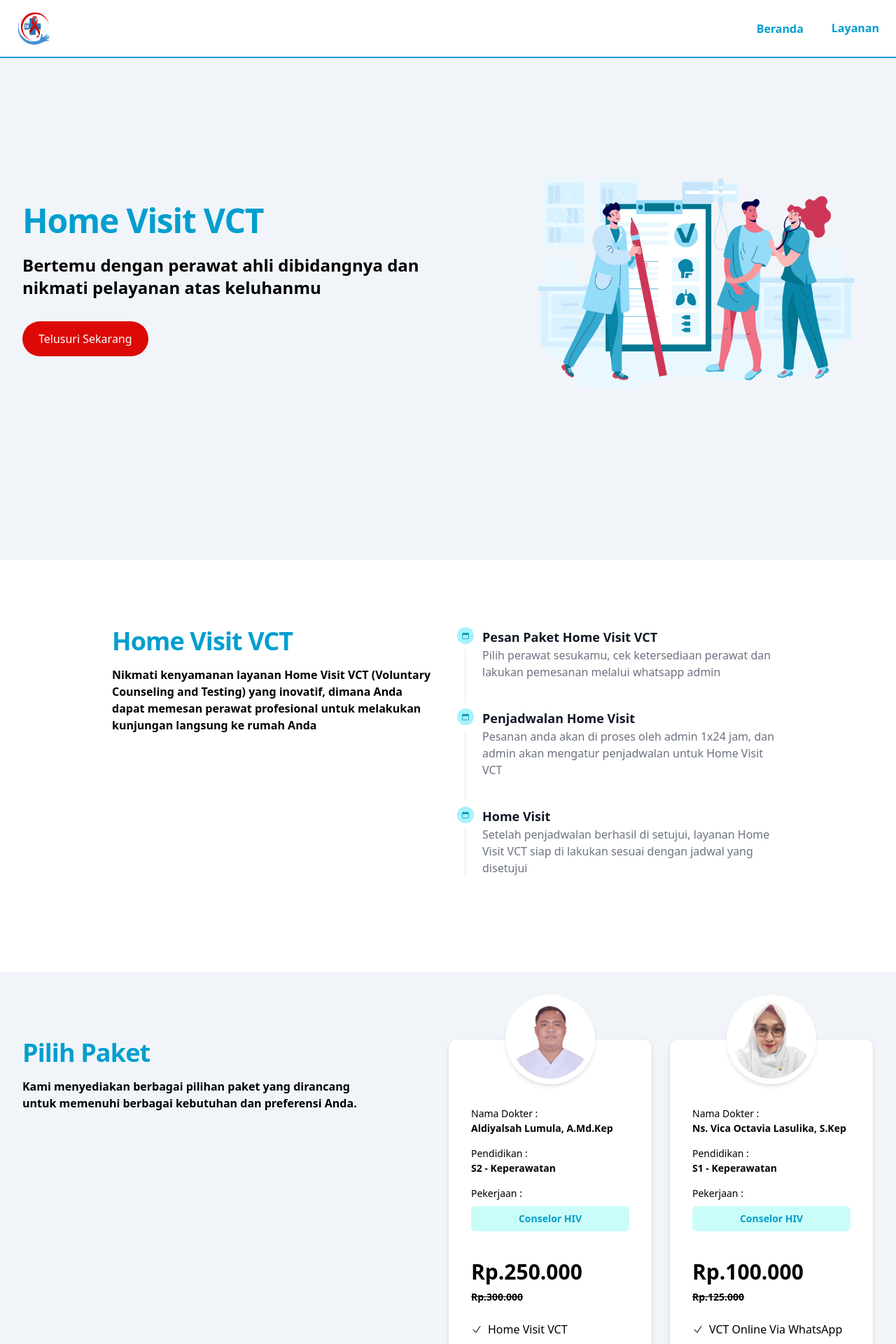
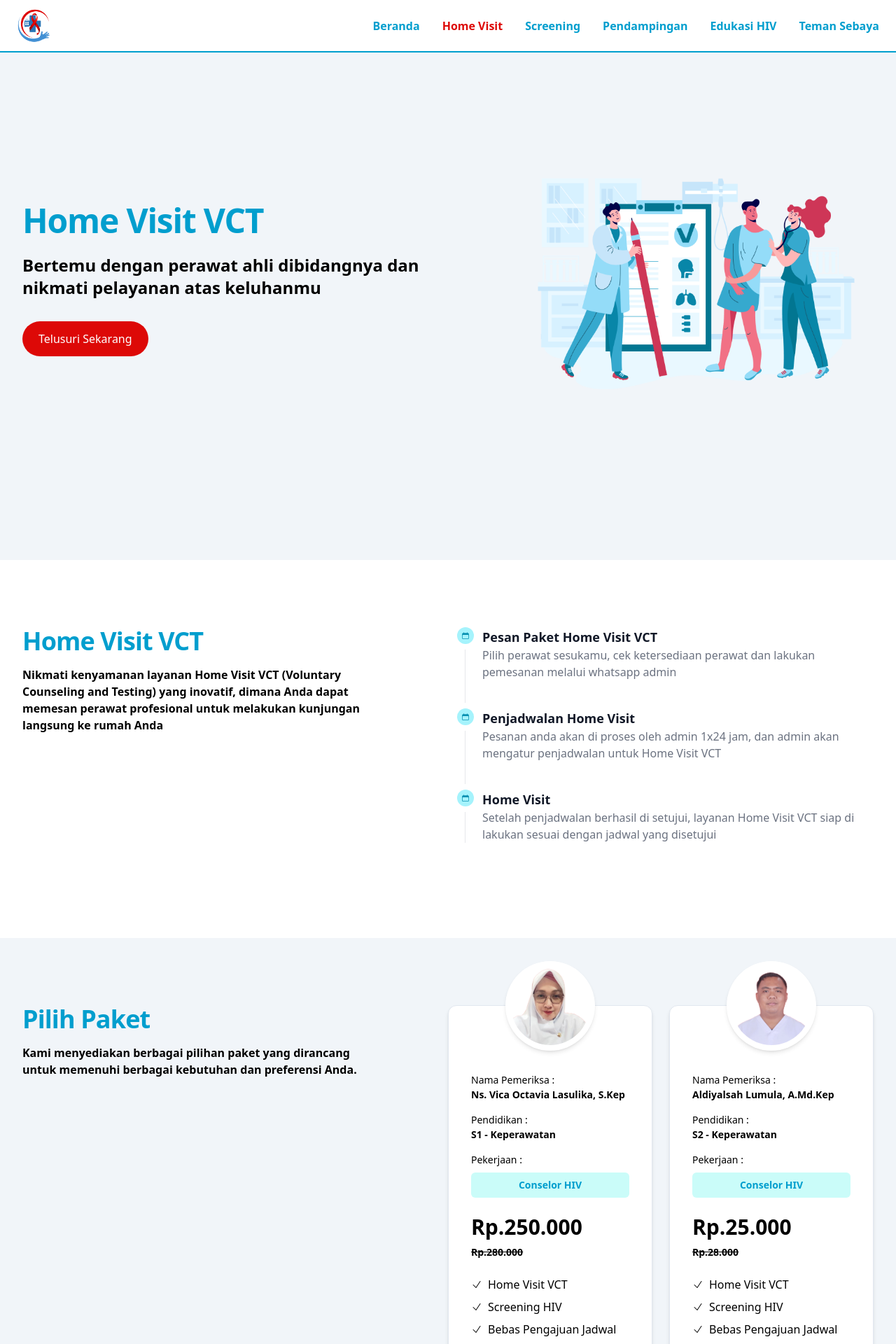
Before and after one commit to OnyanPokon/hiv-kesmas, a React (Vite) app: page /visit in a window 1280 px wide. Shown: the top 1920 px of the page at 70% size. Built offline with nearby package versions, Linux system fonts and the light colour scheme.

Commit message:
fix: updating data source

```diff
--- a/public/variables.json
+++ b/public/variables.json
@@ -4,44 +4,88 @@
       {
         "id" : "HV1",
         "package_name" : "Home Visit VCT",
-        "name" : "Aldiyalsah Lumula, A.Md.Kep",
-        "img_url" : "/profile/home-visit/visiti-2.png",
-        "study" : "S2 - Keperawatan",
+        "name" : "Ns. Vica Octavia Lasulika, S.Kep",
+        "study" : "S1 - Keperawatan",
+        "img_url" : "/profile/home-visit/visiti-1.png",
         "specialist" : "Conselor HIV",
+        "packages" : [
+          {
+            "id" : "P1-HV1",
             "cost" : "Rp.250.000",
-        "discount" : "Rp.300.000",
+            "discount" : "Rp.280.000",
             "benefits" : [
               {
-            "id" : "HV1-B1",
+                "id" : "P1-HV1-B1",
                 "benefit" : "Home Visit VCT"
               },
               {
-            "id" : "HV1-B1",
-            "benefit" : "Gratis Screening HIV"
+                "id" : "P1-HV1-B2",
+                "benefit" : "Screening HIV"
               },
               {
-            "id" : "HV1-B1",
+                "id" : "P1-HV1-B3",
                 "benefit" : "Bebas Pengajuan Jadwal"
+              }
+            ]
+          },
+          {
+            "id" : "P2-HV1",
+            "cost" : "Rp.35.000",
+            "discount" : "Rp.40.000",
+            "benefits" : [
+              {
+                "id" : "P2-HV1-B1",
+                "benefit" : "VCT Online (Zoom/Video Call)"
+              },
+              {
+                "id" : "P2-HV1-B2",
+                "benefit" : "Bebas Pengajuan Jadwal"
+              }
+            ]
           }
         ]
       },
       {
         "id" : "HV2",
         "package_name" : "Home Visit VCT",
-        "name" : "Ns. Vica Octavia Lasulika, S.Kep",
-        "study" : "S1 - Keperawatan",
-        "img_url" : "/profile/home-visit/visiti-1.png",
+        "name" : "Aldiyalsah Lumula, A.Md.Kep",
+        "img_url" : "/profile/home-visit/visiti-2.png",
+        "study" : "S2 - Keperawatan",
         "specialist" : "Conselor HIV",
-        "cost" : "Rp.100.000",
-        "discount" : "Rp.125.000",
+        "packages" : [
+          {
+            "id" : "P1-HV2",
+            "cost" : "Rp.25.000",
+            "discount" : "Rp.28.000",
             "benefits" : [
               {
-            "id" : "HV2-B1",
-            "benefit" : "VCT Online Via WhatsApp"
+                "id" : "P1-HV2-B1",
+                "benefit" : "Home Visit VCT"
               },
               {
-            "id" : "HV2-B2",
+                "id" : "P1-HV2-B2",
+                "benefit" : "Screening HIV"
+              },
+              {
+                "id" : "P1-HV2-B2",
                 "benefit" : "Bebas Pengajuan Jadwal"
+              }
+            ]
+          },
+          {
+            "id" : "P2-HV2",
+            "cost" : "Rp.35.000",
+            "discount" : "Rp.40.000",
+            "benefits" : [
+              {
+                "id" : "P2-HV2-B1",
+                "benefit" : "VCT Online (Zoom/Video Call)"
+              },
+              {
+                "id" : "P2-HV2-B2",
+                "benefit" : "Bebas Pengajuan Jadwal"
+              }
+            ]
           }
         ]
       }
@@ -121,7 +165,7 @@
         "benefits" : [
           {
             "id" : "N1-B1",
-            "benefit" : "Paket 1 Bulan"
+            "benefit" : "Paket 1 Bulan Pendampingan"
           },
           {
             "id" : "N1-B2",
@@ -140,7 +184,7 @@
         "benefits" : [
           {
             "id" : "N2-B1",
-            "benefit" : "Paket 1 Bulan"
+            "benefit" : "Paket 1 Bulan Pendampingan"
           },
           {
             "id" : "N2-B2",
@@ -159,16 +203,36 @@
         "study" : "S1 - Keperawatan",
         "img_url" : "/profile/edukasi/ramadhan.png",
         "specialist" : "Educator HIV",
+        "packages" : [
+          {
+            "id" : "P1-E1",
             "cost" : "Rp.25.000",
             "discount" : "Rp.28.000",
             "benefits" : [
               {
-            "id" : "E1-B1",
+                "id" : "P1-E1-B1",
                 "benefit" : "Edukasi Via WhatsApp"
               },
               {
-            "id" : "E1-B2",
+                "id" : "P1-E1-B2",
                 "benefit" : "Bebas Pengajuan Jadwal"
+              }
+            ]
+          },
+          {
+            "id" : "P2-E1",
+            "cost" : "Rp.35.000",
+            "discount" : "Rp.40.000",
+            "benefits" : [
+              {
+                "id" : "P2-E1-B1",
+                "benefit" : "Edukasi Via Zoom"
+              },
+              {
+                "id" : "P2-E1-B2",
+                "benefit" : "Bebas Pengajuan Jadwal"
+              }
+            ]
           }
         ]
       },
@@ -179,19 +243,59 @@
         "study" : "S1 - Keperawatan",
         "img_url" : "/profile/edukasi/nirwanto.png",
         "specialist":"Educator HIV",
+        "packages" : [
+          {
+            "id" : "P1-E2",
+            "cost" : "Rp.25.000",
+            "discount" : "Rp.28.000",
+            "benefits" : [
+              {
+                "id" : "P1-E2-B1",
+                "benefit" : "Edukasi Via WhatsApp"
+              },
+              {
+                "id" : "P1-E2-B2",
+                "benefit" : "Bebas Pengajuan Jadwal"
+              }
+            ]
+          },
+          {
+            "id" : "P2-E2",
             "cost" : "Rp.35.000",
             "discount" : "Rp.40.000",
             "benefits" : [
               {
-            "id" : "E2-B1",
-            "benefit" : "Edukasi Via Zoom atau Video Call"
+                "id" : "P2-E2-B1",
+                "benefit" : "Edukasi Via Zoom"
               },
               {
-            "id" : "E2-B2",
+                "id" : "P2-E2-B2",
                 "benefit" : "Bebas Pengajuan Jadwal"
               }
             ]
           }
         ]
       }
+    ]
+  },
+  "friends" : {
+    "friend" : [
+      {
+        "id" : "F1",
+        "package_name" : "Temukan Teman Sebaya Terdekatmu",
+        "cost" : "Rp.25.000",
+        "discount" : "Rp.30.000",
+        "benefits" : [
+          {
+            "id" : "F1-B1",
+            "benefit" : "Rekomendasi Teman Sebaya"
+          },
+          {
+            "id" : "F1-B2",
+            "benefit" : "Interaksi Bersama Tanpa Batas"
           }
+        ]
+      }
+    ]
+  }
+}
--- a/src/App.jsx
+++ b/src/App.jsx
@@ -9,6 +9,7 @@ import Screening from './pages/Screening';
 import Pendampingan from './pages/Pendampingan';
 import Edukasi from './pages/Edukasi';
 import Footer from './components/Footer/Footer';
+import Teman from './pages/Teman';
 
 function App() {
   return (
@@ -20,6 +21,7 @@ function App() {
         <Route path="/screening" element={<Screening />} />
         <Route path="/pendampingan" element={<Pendampingan />} />
         <Route path="/edukasi" element={<Edukasi />} />
+        <Route path="/teman" element={<Teman />} />
       </Routes>
       <Footer />
     </Flowbite>
--- a/src/components/Navbar/Navbar.jsx
+++ b/src/components/Navbar/Navbar.jsx
@@ -1,5 +1,5 @@
 import React, { useState } from 'react';
-import { Button, Dropdown } from 'flowbite-react';
+import { Button } from 'flowbite-react';
 import { Link, NavLink, useNavigate } from 'react-router-dom';
 
 import { HiMenu } from 'react-icons/hi';
@@ -15,7 +15,7 @@ function Navbar() {
 
   return (
     <nav className="font-Poppins w-full fixed z-10">
-      <div className="w-full bg-white py-4 border-b-2 border-color-info-500">
+      <div className="w-full bg-white py-3 border-b-2 border-color-info-500">
         <div className="max-w-screen-xl bg-white mx-auto flex justify-between items-center px-6 z-10">
           <div>
             <ul className="flex lg:gap-2 items-center list-none">
@@ -26,27 +26,37 @@ function Navbar() {
             <HiMenu />
           </Button>
           <div className="hidden lg:block">
-            <ul className="flex items-center gap-10 text-color-info-500 text-lg">
-              <li><Link to="/" className="font-bold text-base">Beranda</Link></li>
-
-              <Dropdown
-                label=""
-                dismissOnClick={false}
-                renderTrigger={() => <li className="font-bold text-base hover:cursor-pointer">Layanan</li>}
-              >
-                <Dropdown.Item>
-                  <Link to="/visit">Home Visit</Link>
-                </Dropdown.Item>
-                <Dropdown.Item>
-                  <Link to="/screening">Screening</Link>
-                </Dropdown.Item>
-                <Dropdown.Item>
-                  <Link to="/Pendampingan">Pendampingan</Link>
-                </Dropdown.Item>
-                <Dropdown.Item>
-                  <Link to="/Edukasi">Edukasi HIV</Link>
-                </Dropdown.Item>
-              </Dropdown>
+            <ul className="flex items-center gap-8 text-color-info-500 text-lg">
+              <li>
+                <NavLink to="/" className={({ isActive }) => (`font-bold text-base ${isActive ? 'text-color-primary-500' : 'text-color-info-500'}`)}>
+                  Beranda
+                </NavLink>
+              </li>
+              <li>
+                <NavLink to="/visit" className={({ isActive }) => (`font-bold text-base ${isActive ? 'text-color-primary-500' : 'text-color-info-500'}`)}>
+                  Home Visit
+                </NavLink>
+              </li>
+              <li>
+                <NavLink to="/screening" className={({ isActive }) => (`font-bold text-base ${isActive ? 'text-color-primary-500' : 'text-color-info-500'}`)}>
+                  Screening
+                </NavLink>
+              </li>
+              <li>
+                <NavLink to="/pendampingan" className={({ isActive }) => (`font-bold text-base ${isActive ? 'text-color-primary-500' : 'text-color-info-500'}`)}>
+                  Pendampingan
+                </NavLink>
+              </li>
+              <li>
+                <NavLink to="/edukasi" className={({ isActive }) => (`font-bold text-base ${isActive ? 'text-color-primary-500' : 'text-color-info-500'}`)}>
+                  Edukasi HIV
+                </NavLink>
+              </li>
+              <li>
+                <NavLink to="/teman" className={({ isActive }) => (`font-bold text-base ${isActive ? 'text-color-primary-500' : 'text-color-info-500'}`)}>
+                  Teman Sebaya
+                </NavLink>
+              </li>
             </ul>
           </div>
         </div>
--- a/src/pages/Edukasi.jsx
+++ b/src/pages/Edukasi.jsx
@@ -55,7 +55,7 @@ function Edukasi() {
         </div>
       </section>
       <section className="bg-white">
-        <div className="max-w-screen-lg mx-auto flex flex-col lg:flex-row  gap-y-12 gap-x-12 py-24 px-8">
+        <div className="max-w-screen-xl mx-auto flex flex-col lg:flex-row  gap-y-12 gap-x-12 py-24 px-8">
           <div className="w-full">
             <h2 className="mb-4 text-2xl  md:text-4xl tracking-tight font-extrabold text-color-info-500">Edukasi HIV</h2>
             <p className="max-w-lg text-sm md:text-base font-semibold">
@@ -118,7 +118,7 @@ function Edukasi() {
                     </div>
                   </div>
                   <div className="flex flex-col gap-y-px text-sm">
-                    Nama Dokter :
+                    Nama Pemeriksa :
                     <span className=" font-semibold">{educator.name}</span>
                   </div>
                   <div className="flex flex-col gap-y-px text-sm">
@@ -129,14 +129,21 @@ function Edukasi() {
                     Pekerjaan :
                     <span className="text-sm font-semibold py-2 px-4 bg-color-info-100 text-color-info-500 rounded-md w-full text-center">{educator.specialist}</span>
                   </div>
+
+                </div>
+                <div>
+                  {educator.packages.map((paket) => (
+                    <>
                       <div className="flex flex-col gap-y-2 mt-6">
-                    <span className="text-3xl  font-extrabold">{educator.cost}</span>
+                        <span className="text-3xl  font-extrabold">{paket.cost}</span>
                         <span className="text-sm font-semibold">
-                      <s>{educator.discount}</s>
+                          <s>{paket.discount}</s>
                           {' '}
                         </span>
-                    <div className="flex flex-col gap-y-2 mt-4">
-                      {educator.benefits.map((benefit) => (
+                        <div
+                          className="flex flex-col gap-y-2 mt-4"
+                        >
+                          {paket.benefits.map((benefit) => (
                             <span className="inline-flex items-center gap-x-2">
                               <HiCheck />
                               {benefit.benefit}
@@ -144,13 +151,13 @@ function Edukasi() {
                           ))}
                         </div>
                       </div>
-                </div>
-                <div>
-                  <Button className="w-full border border-slate-200 shadow-sm mt-6" color="white_info" onClick={() => handlePackage(educator)}>
+                      <Button className="w-full border border-slate-200 shadow-sm mt-6" color="white_info" onClick={() => handlePackage(paket)}>
                         Chat
                         {' '}
-                    {educator.cost}
+                        {paket.cost}
                       </Button>
+                    </>
+                  ))}
                 </div>
               </div>
             ))}
--- a/src/pages/Pendampingan.jsx
+++ b/src/pages/Pendampingan.jsx
@@ -39,8 +39,7 @@ function Pendampingan() {
               Pendampingan Minum Obat
             </h1>
             <p className="max-w-xl mb-6 font-bold lg:mb-8 md:text-lg lg:text-2xl ">
-              Para ahli setia menememani kamu dan memberikan
-              rekomendasi obat yang cocok dengan kondisimu
+              itu mo tulis Para ahli siap mendampingi pengobatanmu sampai kondisimu membaik
             </p>
             <Button pill color="primary" size="lg" onClick={scrollToTarget}>
               Telusuri Sekarang
@@ -56,7 +55,7 @@ function Pendampingan() {
         </div>
       </section>
       <section className="bg-white">
-        <div className="max-w-screen-lg mx-auto flex flex-col lg:flex-row  gap-y-12 gap-x-12 py-24 px-8">
+        <div className="max-w-screen-xl mx-auto flex flex-col lg:flex-row  gap-y-12 gap-x-12 py-24 px-8">
           <div className="w-full">
             <h2 className="mb-4 text-2xl  md:text-4xl tracking-tight font-extrabold text-color-info-500">Pendampingan Minum Obat</h2>
             <p className="max-w-lg text-sm md:text-base font-semibold">
@@ -120,7 +119,7 @@ function Pendampingan() {
                     </div>
                   </div>
                   <div className="flex flex-col gap-y-px text-sm">
-                    Nama Dokter :
+                    Nama Pendamping :
                     <span className=" font-semibold">{nurse.name}</span>
                   </div>
                   <div className="flex flex-col gap-y-px text-sm">
--- a/src/pages/Screening.jsx
+++ b/src/pages/Screening.jsx
@@ -54,7 +54,7 @@ function Screening() {
         </div>
       </section>
       <section className="bg-white">
-        <div className="max-w-screen-lg mx-auto flex flex-col lg:flex-row  gap-y-12 gap-x-12 py-24 px-8">
+        <div className="max-w-screen-xl mx-auto flex flex-col lg:flex-row  gap-y-12 gap-x-12 py-24 px-8">
           <div className="w-full">
             <h2 className="mb-4 text-2xl md:text-4xl tracking-tight font-extrabold text-color-info-500">Screening HIV</h2>
             <p className="max-w-lg text-sm md:text-base font-semibold">
@@ -116,7 +116,7 @@ function Screening() {
                   </div>
                 </div>
                 <div className="flex flex-col gap-y-px text-sm">
-                  Nama Perawat :
+                  Nama Pemeriksa :
                   <span className="text-lg font-semibold">{accessor.name}</span>
                 </div>
                 <div className="flex flex-col gap-y-px text-sm">
--- /dev/null
+++ b/src/pages/Teman.jsx
@@ -0,0 +1,81 @@
+/* eslint-disable no-shadow */
+import { Button } from 'flowbite-react';
+import React, { useEffect, useRef, useState } from 'react';
+import { HiCheck } from 'react-icons/hi2';
+
+function Teman() {
+  const [data, setData] = useState(null);
+  const targetRef = useRef(null);
+
+  // Fungsi untuk menggulir ke elemen yang dituju
+  const scrollToTarget = () => {
+    if (targetRef.current) {
+      targetRef.current.scrollIntoView({ behavior: 'smooth' });
+    }
+  };
+
+  useEffect(() => {
+    // Fetch data from the JSON file
+    fetch('/variables.json')
+      .then((response) => response.json())
+      .then((data) => setData(data))
+      .catch((error) => console.error('Error fetching data:', error));
+  }, []);
+
+  if (!data) {
+    return <div>Loading...</div>;
+  }
+
+  const handlePackage = (doctor) => {
+    window.location.href = `https://wa.me/6281242219002?text=Halo%2C%0A%0ASaya%20ingin%20memesan%20layanan%20${doctor.package_name}%20dengan%20detail%20sebagai%20berikut%3A%0A%0AID%20Paket%3A%20${doctor.id}%0ANama%20Paket%3A%20${doctor.package_name}%0ANama%20Konselor%3A%20${doctor.name}%0AGelar%20Pendidikan%3A%20${doctor.study}%0AHarga%3A%20${doctor.cost}%20(diskon%20dari%20${doctor.discount}).`;
+  };
+  return (
+    <section className="bg-white">
+      <div className="grid max-w-screen-xl items-center min-h-screen px-8 py-24 pt-32 mx-auto lg:gap-8 xl:gap-0 lg:py-16 lg:grid-cols-12">
+        <div className="mr-auto place-self-cent er lg:col-span-7">
+          <h1 className="max-w-2xl mb-6 text-4xl font-extrabold tracking-tight leading-none md:text-5xl xl:text-5xl text-color-info-500">
+            Temukan Teman Sebaya
+          </h1>
+          <p className="max-w-xl mb-6 font-bold lg:mb-8 md:text-lg lg:text-2xl ">
+            Bebaskan ekspresimu bersama teman sebaya denganmu
+          </p>
+        </div>
+        <div className="mt-16 lg:mt-0 lg:col-span-5 lg:flex lg:justify-center">
+          {data.friends.friend.map((friend) => (
+            <div key={friend.id} className="group max-w-sm flex flex-col justify-between p-8 rounded-xl border border-slate-200 shadow-md bg-white w-full hover:text-white hover:bg-color-info-500 hover:scale-105 transition-all">
+              <div className="flex flex-col gap-y-4">
+                <div className="flex flex-col gap-y-px text-sm">
+                  <span className=" font-semibold">{friend.package_name}</span>
+                </div>
+                <div className="flex flex-col gap-y-2 mt-6">
+                  <span className="text-3xl  font-extrabold">{friend.cost}</span>
+                  <span className="text-sm font-semibold">
+                    <s>{friend.discount}</s>
+                    {' '}
+                  </span>
+                  <div className="flex flex-col gap-y-2 mt-4">
+                    {friend.benefits.map((benefit) => (
+                      <span className="inline-flex items-center gap-x-2">
+                        <HiCheck />
+                        {benefit.benefit}
+                      </span>
+                    ))}
+                  </div>
+                </div>
+              </div>
+              <div>
+                <Button className="w-full border border-slate-200 shadow-sm mt-6" color="white_info" onClick={() => handlePackage(friend)}>
+                  Chat
+                  {' '}
+                  {friend.cost}
+                </Button>
+              </div>
+            </div>
+          ))}
+        </div>
+      </div>
+    </section>
+  );
+}
+
+export default Teman;
--- a/src/pages/Visit.jsx
+++ b/src/pages/Visit.jsx
@@ -56,7 +56,7 @@ function Visit() {
         </div>
       </section>
       <section className="bg-white">
-        <div className="max-w-screen-lg mx-auto flex flex-col lg:flex-row  gap-y-12 gap-x-12 py-24 px-8">
+        <div className="max-w-screen-xl mx-auto flex flex-col lg:flex-row  gap-y-12 gap-x-12 py-24 px-8">
           <div className="w-full">
             <h2 className="mb-4 text-2xl  md:text-4xl tracking-tight font-extrabold text-color-info-500">Home Visit VCT</h2>
             <p className="max-w-lg text-sm md:text-base font-semibold">
@@ -120,7 +120,7 @@ function Visit() {
                     </div>
                   </div>
                   <div className="flex flex-col gap-y-px text-sm">
-                    Nama Dokter :
+                    Nama Pemeriksa :
                     <span className=" font-semibold">{doctor.name}</span>
                   </div>
                   <div className="flex flex-col gap-y-px text-sm">
@@ -131,14 +131,19 @@ function Visit() {
                     Pekerjaan :
                     <span className="text-sm font-semibold py-2 px-4 bg-color-info-100 text-color-info-500 rounded-md w-full text-center">{doctor.specialist}</span>
                   </div>
+
+                </div>
+                <div>
+                  {doctor.packages.map((paket) => (
+                    <>
                       <div className="flex flex-col gap-y-2 mt-6">
-                    <span className="text-3xl  font-extrabold">{doctor.cost}</span>
+                        <span className="text-3xl  font-extrabold">{paket.cost}</span>
                         <span className="text-sm font-semibold">
-                      <s>{doctor.discount}</s>
+                          <s>{paket.discount}</s>
                           {' '}
                         </span>
                         <div className="flex flex-col gap-y-2 mt-4">
-                      {doctor.benefits.map((benefit) => (
+                          {paket.benefits.map((benefit) => (
                             <span className="inline-flex items-center gap-x-2">
                               <HiCheck />
                               {benefit.benefit}
@@ -146,13 +151,13 @@ function Visit() {
                           ))}
                         </div>
                       </div>
-                </div>
-                <div>
-                  <Button className="w-full border border-slate-200 shadow-sm mt-6" color="white_info" onClick={() => handlePackage(doctor)}>
+                      <Button className="w-full border border-slate-200 shadow-sm mt-6" color="white_info" onClick={() => handlePackage(paket)}>
                         Chat
                         {' '}
-                    {doctor.cost}
+                        {paket.cost}
                       </Button>
+                    </>
+                  ))}
                 </div>
               </div>
             ))}
```
Also changed, not shown: src/pages/Beranda.jsx (+17 -61 lines). Lines whose indentation alone changed are shown as unchanged.
